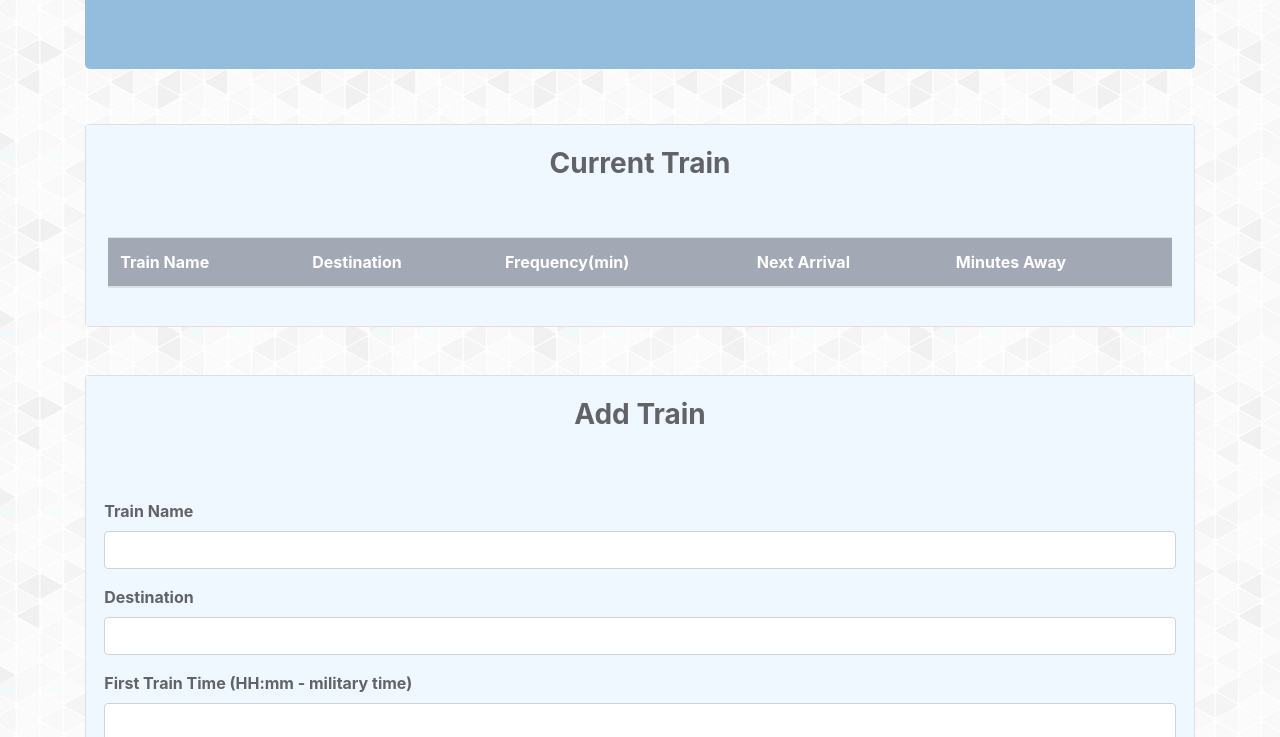
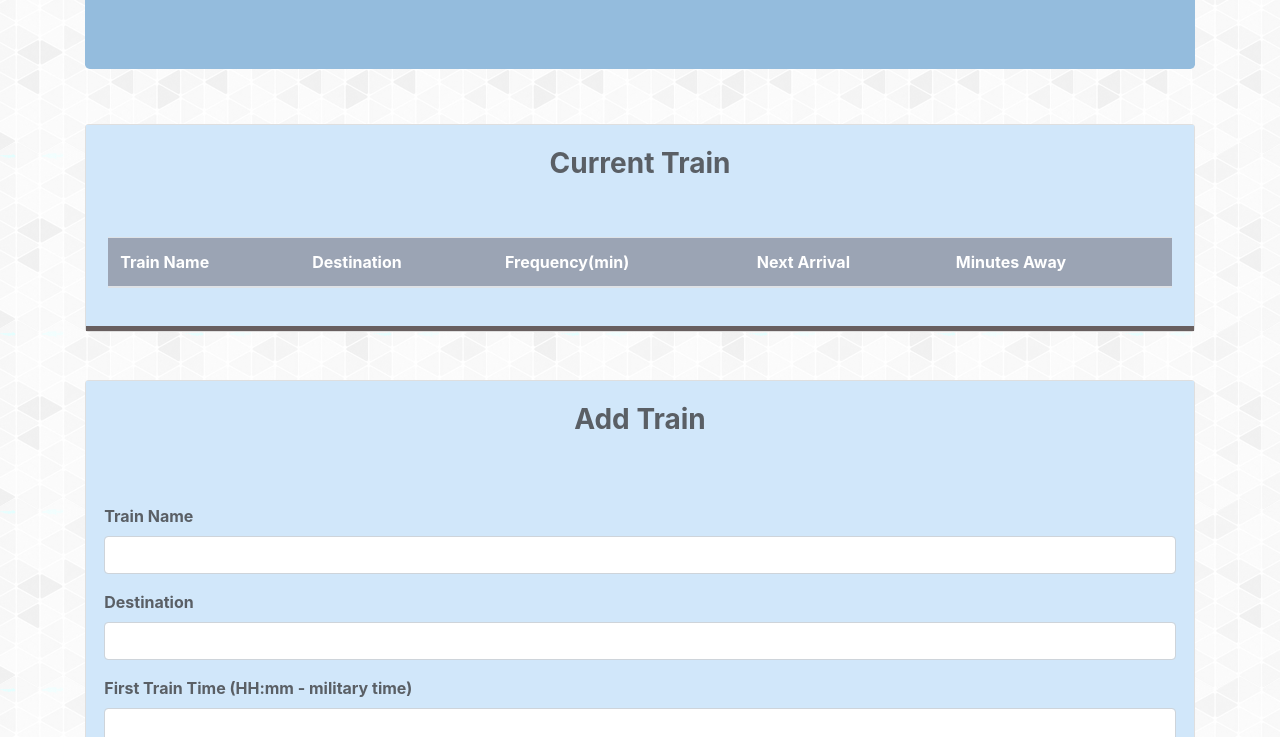
Before and after one commit to lhernandez5/Train-Scheduler, a plain HTML site: page index.html in a window 1280 px wide. Shown: the part 215-952 px from the top of the page. Drawn offline with nearby package versions, Linux system fonts and the light colour scheme; no server answers.

Commit message:
modified js file

```diff
--- a/assets/css/style.css
+++ b/assets/css/style.css
@@ -5,8 +5,7 @@
 .card-body.form{
     width: 100%;
     padding: 3%;
-    background-color: aliceblue;
-
+    background-color: rgb(209, 231, 250);
 }
 body{
     background-image: url(../images/gplaypattern.png);
@@ -24,13 +23,14 @@ body{
     width: 100%;
 }
 .card-heading{
-    background-color: aliceblue;
+    background-color: rgb(209, 231, 250);
     padding: 2%;
     text-align: center;
 }
 .card-body{
     padding: 2%;
-    background-color: aliceblue;
+    background-color: rgb(209, 231, 250);
+    border-bottom: 5px solid rgb(104, 95, 95);
 }
 .card card-primary add{
     width: 100%;
```
Also changed, not shown: index.html (+0 -2 lines).
